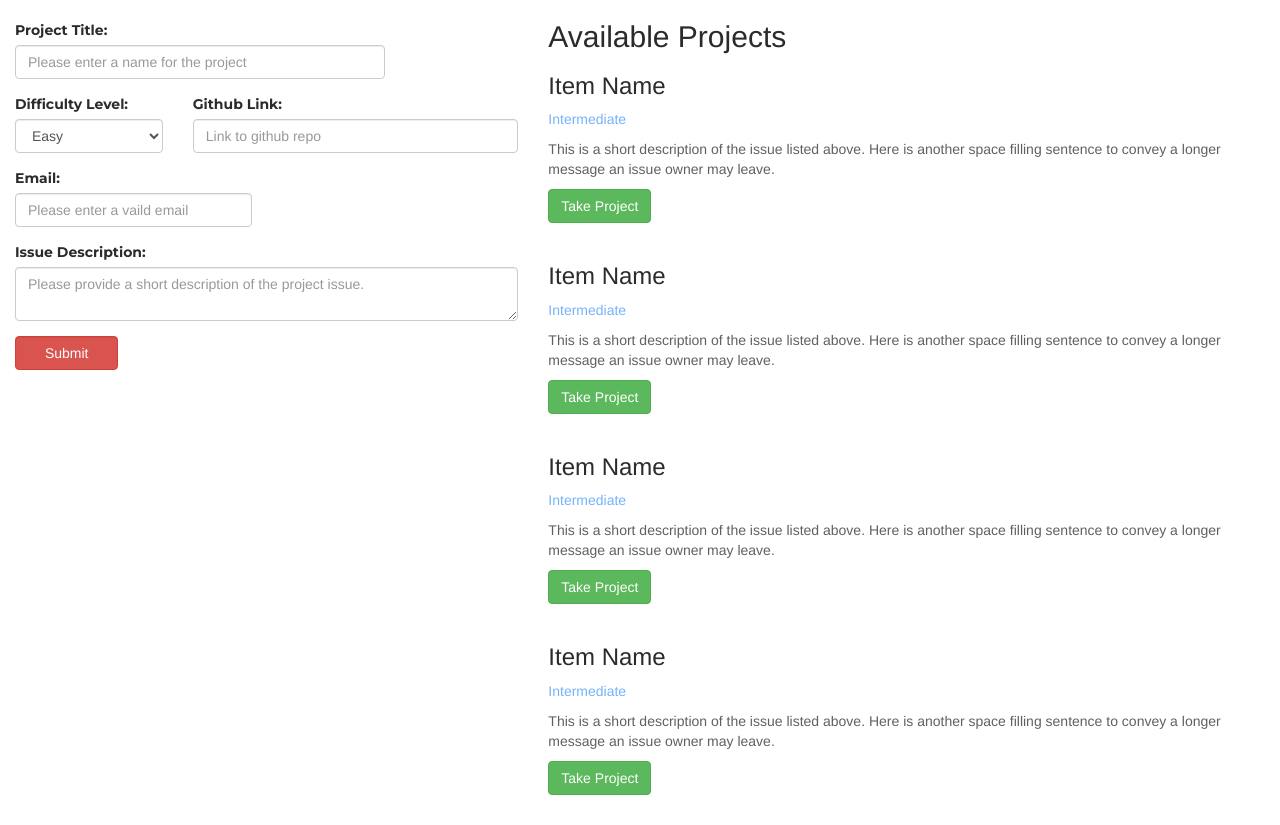
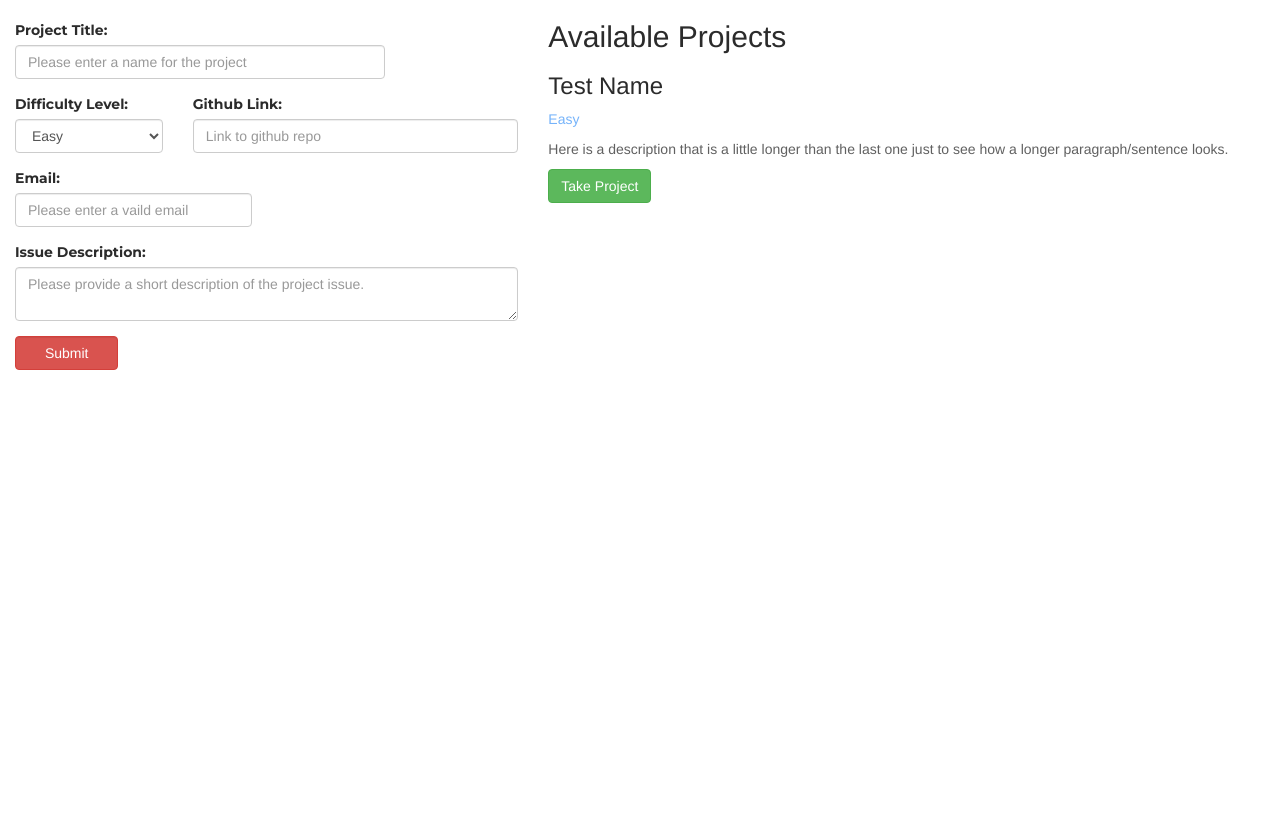
Before and after one commit to drewclem/Colt, a React (Create React App) app in the folder app/: page / in a window 1280 px wide. After the commit the page ends 800 px from the top, so only its background shows below. Built offline with nearby package versions, Linux system fonts and the light colour scheme.

Commit message:
No dynamic data yet
• form input now uses ref="" (console.log'd to verify)
• list items now in own post.js component

```diff
--- a/app/src/App.js
+++ b/app/src/App.js
@@ -1,15 +1,12 @@
 import React, { Component } from 'react';
 import './css/App.css';
 import Form from './components/Form';
-import List from './components/List';
-import './css/bootstrap/css/bootstrap.min.css';
 
 class App extends Component {
   render() {
     return (
       <div className="App">
         <Form />
-        <List />
       </div>
     );
   }
--- a/app/src/components/Form.js
+++ b/app/src/components/Form.js
@@ -1,45 +1,32 @@
 import React, { Component } from 'react';
 import'../css/Form.css';
 import '../css/bootstrap/css/bootstrap.min.css';
+import List from './List'
 
 class Form extends Component {
     constructor(props){
         super(props);
         this.state={
-            title: '',
-            difficulty: '',
-            link: '',
-            email: '',
-            description: ''
+            title: props.title,
+            difficulty: props.difficulty,
+            link: props.link,
+            email: props.email,
+            description: props.description
         };
-
-        this.handleChange = this.handleChange.bind(this);
         this.submitChange = this.submitChange.bind(this);
     }
 
-    handleChange(event){
-        const target = event.target;
-        const name = target.name;
-        let value = target.value;
+    submitChange(event){
+        event.preventDefault();
 
-        this.setState({
-            [name]: value
-        });
+        console.log(this.refs)
     }
 
-    submitChange(event){
-        alert([this.state.title,
-               this.state.difficulty,
-               this.state.link,
-               this.state.email,
-               this.state.description
-        ]);
-    }
 
     render(){
         return(
-            <div className="form col-md-5">
-                <form onSubmit={this.submitChange}>
+            <div>
+                <form  className="form col-md-5" onSubmit={this.submitChange}>
                     <div className="row">
                         <div className="form-group col-xs-9">
                             <label>Project Title:</label>
@@ -48,19 +35,16 @@ class Form extends Component {
                                 className="form-control"
                                 placeholder="Please enter a name for the project"
                                 type="text"
-                                value={this.state.title}
-                                onChange={this.handleChange}
-                                required
+                                ref="title"
                             />
                         </div>
 
-                       <div className="form-group col-xs-4">
+                        <div className="form-group col-xs-4">
                             <label>Difficulty Level:</label>
                             <select
                                 name="difficulty"
                                 className="form-control"
-                                value={this.state.value}
-                                onChange={this.handleChange}
+                                ref="difficulty"
                             >
                                     <option value="Easy">Easy</option>
                                     <option value="Intermediate">Intermediate</option>
@@ -73,11 +57,9 @@ class Form extends Component {
                             <input
                                 name="link"
                                 type="text"
+                                ref="link"
                                 className="form-control"
-                                value={this.state.link}
-                                onChange={this.handleChange}
                                 placeholder="Link to github repo"
-                                required
                             />
 
                         </div>
@@ -87,11 +69,9 @@ class Form extends Component {
                             <input
                                 name="email"
                                 type="email"
+                                ref="email"
                                 className="form-control"
-                                value={this.state.email}
-                                onChange={this.handleChange}
                                 placeholder="Please enter a vaild email"
-                                required
                             />
                         </div>
 
@@ -100,10 +80,8 @@ class Form extends Component {
                             <textarea
                                 name="description"
                                 className="form-control"
-                                value={this.state.description}
-                                onChange={this.handleChange}
+                                ref="description"
                                 placeholder="Please provide a short description of the project issue."
-                                required
                             />
                         </div>
 
@@ -116,6 +94,9 @@ class Form extends Component {
                         </div>
                     </div>
                 </form>
+
+                <List />
+
             </div>
         )
     }
--- a/app/src/components/List.js
+++ b/app/src/components/List.js
@@ -1,46 +1,16 @@
 import React, { Component } from 'react';
 import '../css/bootstrap/css/bootstrap.min.css';
 import '../css/List.css';
+import Post from './Post'
 
 
 class List extends Component {
     render(){
         return(
-            <div className=" list col-sm-7">
+            <div className="list col-md-7">
                 <h2>Available Projects</h2>
                 <ul>
-                    <li>
-                        <div>
-                            <h3>Item Name</h3>
-                            <p className="difficulty">Intermediate</p>
-                            <p>This is a short description of the issue listed above. Here is another space filling sentence to convey a longer message an issue owner may leave.</p>
-                            <p className="btn btn-success btn-small">Take Project</p>
-                        </div>
-                    </li>
-                    <li>
-                        <div>
-                            <h3>Item Name</h3>
-                            <p className="difficulty">Intermediate</p>
-                            <p>This is a short description of the issue listed above. Here is another space filling sentence to convey a longer message an issue owner may leave.</p>
-                            <p className="btn btn-success btn-small">Take Project</p>
-                        </div>
-                    </li>
-                    <li>
-                        <div>
-                            <h3>Item Name</h3>
-                            <p className="difficulty">Intermediate</p>
-                            <p>This is a short description of the issue listed above. Here is another space filling sentence to convey a longer message an issue owner may leave.</p>
-                            <p className="btn btn-success btn-small">Take Project</p>
-                        </div>
-                    </li>
-                    <li>
-                        <div>
-                            <h3>Item Name</h3>
-                            <p className="difficulty">Intermediate</p>
-                            <p>This is a short description of the issue listed above. Here is another space filling sentence to convey a longer message an issue owner may leave.</p>
-                            <p className="btn btn-success btn-small">Take Project</p>
-                        </div>
-                    </li>
+                    <Post />
                 </ul>
             </div>
         )
--- /dev/null
+++ b/app/src/components/Post.js
@@ -0,0 +1,20 @@
+import React, { Component } from 'react';
+import '../css/bootstrap/css/bootstrap.min.css';
+import '../css/List.css';
+
+class Post extends Component {
+    render(){
+        return(
+            <div>
+                <li>
+                    <h3>Test Name</h3>
+                    <p className="difficulty">Easy</p>
+                    <p>Here is a description that is a little longer than the last one just to see how a longer paragraph/sentence looks.</p>
+                    <p className="btn btn-success btn-small">Take Project</p>
+                </li>
+            </div>
+        )
+    }
+}
+
+export default Post
```
